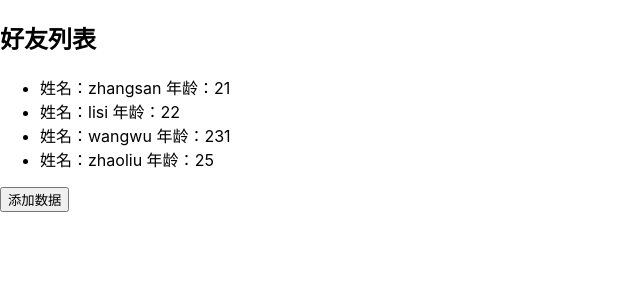
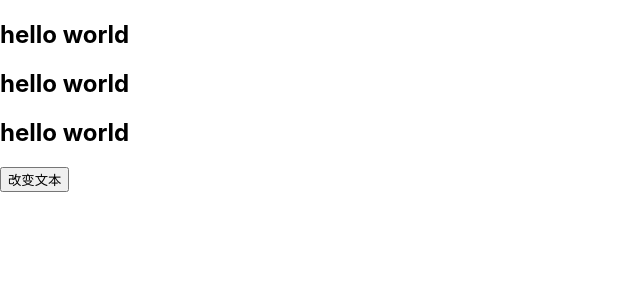
Before and after one commit to pangxueming/learn-react, a React (Create React App) app: page / in a window 1280 px wide. Shown: the top 300 px of the page, without its empty margins (0-640 px from the left). Built offline with nearby package versions, Linux system fonts and the light colour scheme.

Commit message:
ref的使用

```diff
--- a/src/App.js
+++ b/src/App.js
@@ -1,10 +1,10 @@
 import React from 'react';
-import SetStateComp from './react-核心概念/setState的使用/setState不可变的力量'
+import Ref from './react-高级指引/ref/App'
 
 function App() {
 
   return (
-    <SetStateComp />
+    <Ref />
   )
 }
 
--- /dev/null
+++ b/src/react-高级指引/ref/App.js
@@ -0,0 +1,27 @@
+import React, { Component, createRef } from 'react'
+
+export default class App extends Component {
+
+  constructor(props) {
+    super(props);
+    this.titleRef = createRef();
+    this.titleRel = null;
+  }
+
+  render() {
+    return (
+      <div>
+        <h2 ref="titleRef">hello world</h2>
+        <h2 ref={this.titleRef}>hello world</h2>
+        <h2 ref={arg => this.titleRel = arg}>hello world</h2>
+        <button onClick={() => { this.changeText() }}>改变文本</button>
+      </div>
+    )
+  }
+
+  changeText() {
+    this.refs.titleRef.innerHTML = "卢本伟牛逼";
+    this.titleRef.current.innerHTML = '我是陈海王';
+    this.titleRel.innerHTML = '我是张三';
+  }
+}
```
